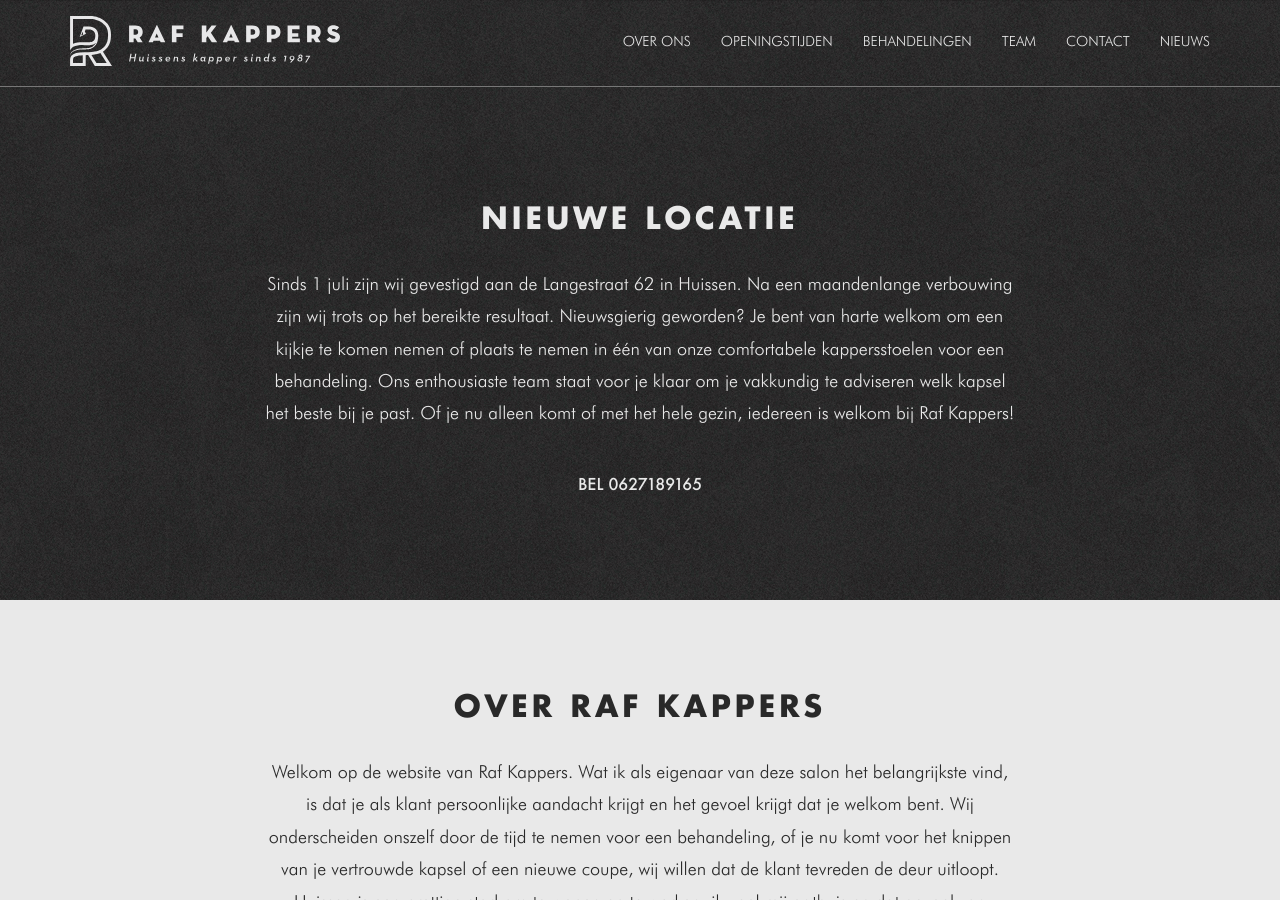
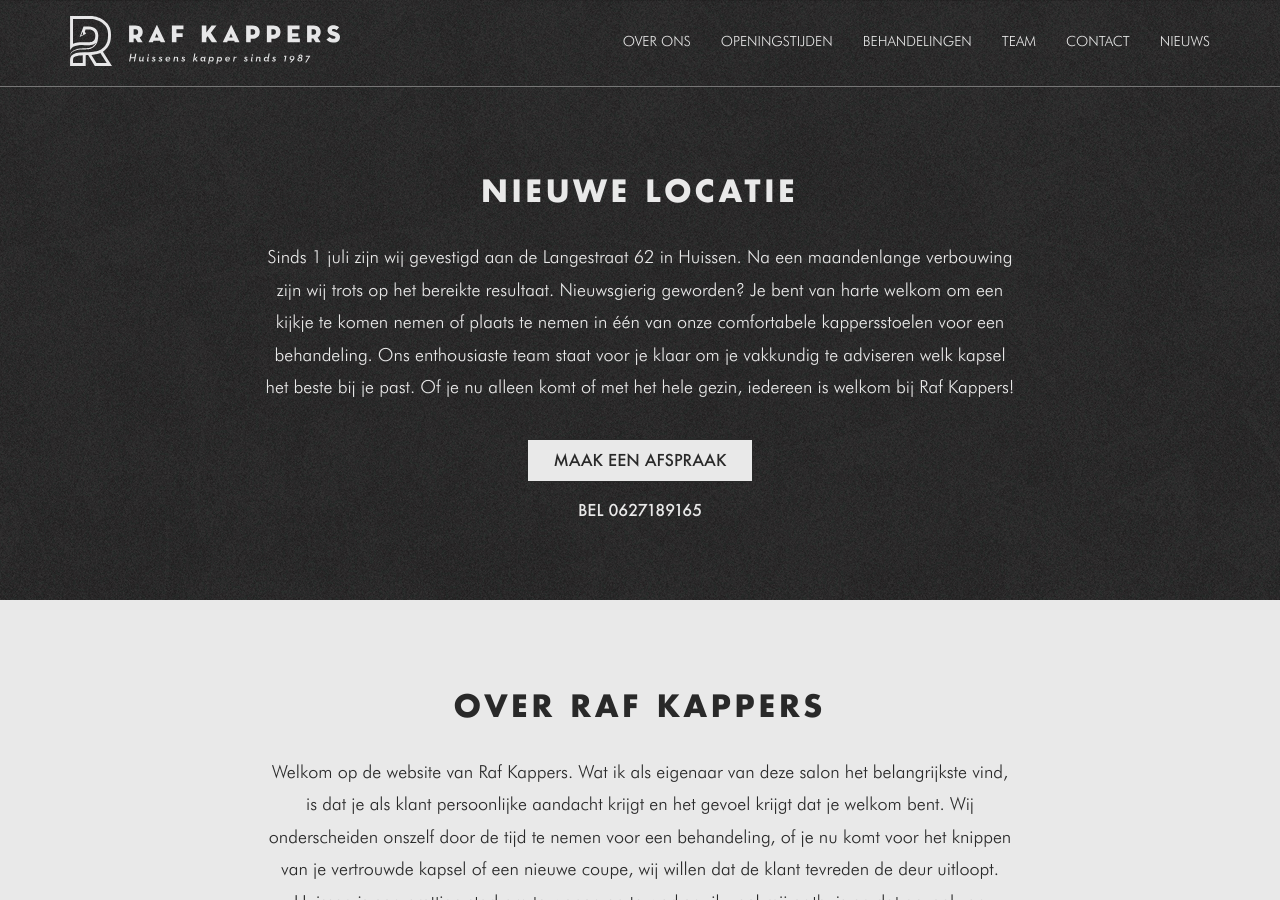
Before and after one commit to sandboxorg/rafkappers, a Jekyll site: the page built from index.md, in a window 1280 px wide and 900 px high. Built offline with Jekyll 4.4.1, drawn with Linux system fonts in a browser that asks for light colours.

Commit message:
Updated '/_layouts/home.html' via CloudCannon

```diff
--- a/_layouts/home.html
+++ b/_layouts/home.html
@@ -22,8 +22,8 @@
 
                         <div class="post-content">
                               <p>{{ d.text }}</p>
-                              <!--<a href="#contact" class="btn btn-primary">Maak een afspraak</a><br />
-                              <a href="tel:026-3257352" class="btn mobile">bel 026-3257352</a>
+                              <a href="#contact" class="btn btn-primary">Maak een afspraak</a><br />
+                              <!--<a href="tel:026-3257352" class="btn mobile">bel 026-3257352</a>
                               <span class="btn desktop">bel 026-3257352</span>-->
                               <a href="tel:0627189165" class="btn mobile">bel 0627189165</a>
                               <span class="btn desktop">bel 0627189165</span>
```
